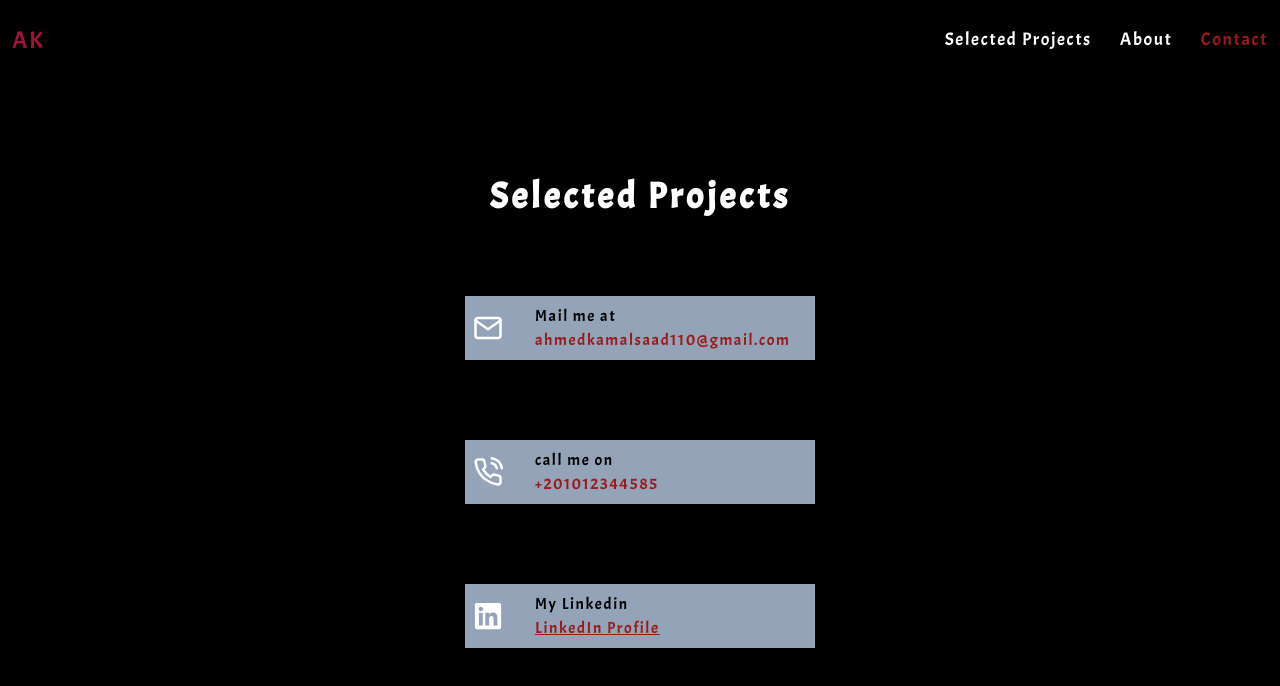
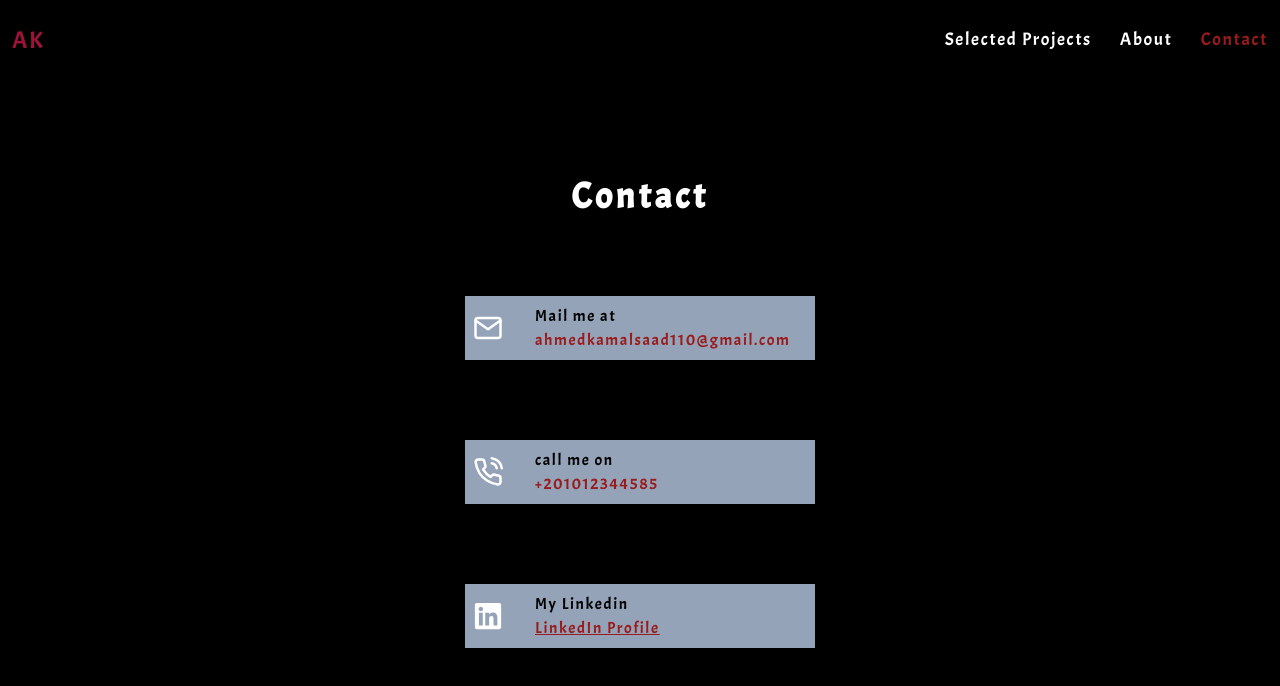
Before and after one commit to AhmedKamalSaad/Portfolio, a Next.js app: page /contact in a window 1280 px wide. Shown: the top 686 px of the page. Built offline with nearby package versions, Linux system fonts and the light colour scheme.

Commit message:
Editing the main text of  the routes

```diff
--- a/app/about/page.tsx
+++ b/app/about/page.tsx
@@ -4,7 +4,7 @@ import type { Metadata } from "next";
 
 const page = () => {
   return (
-    <MainSection className="lg:h-[750px]">
+    <MainSection className="lg:h-[750px]" mainText="About Me">
       <div className="flex flex-col lg:flex-row justify-between items-center w-full lg:px-6">
         <Image
           alt="My photo"
--- a/app/components/MainSection.tsx
+++ b/app/components/MainSection.tsx
@@ -2,15 +2,15 @@ import React, { ReactNode } from "react";
 interface Props {
   children: ReactNode;
   className?: string;
+  mainText:string
 }
-const MainSection = ({ children, className }: Props) => {
+const MainSection = ({ children, className , mainText }: Props) => {
   return (
     <section
       className={`max-w-screen-xl pt-44 mx-auto flex flex-col  text-white gap-20 ${className}`}
     >
       <h1 className="text-4xl font-black tracking-widest text-center">
-        Selected Projects
-      </h1>
+{mainText}      </h1>
       {children}
     </section>
   );
--- a/app/contact/page.tsx
+++ b/app/contact/page.tsx
@@ -7,7 +7,7 @@ import type { Metadata } from "next";
 
 const page = () => {
   return (
-    <MainSection>
+    <MainSection mainText="Contact">
       {array.map((a, i) => (
         <MainDiv text={a.text} contact={a.contact} key={i}>
           {a.icon}
--- a/app/projects/page.tsx
+++ b/app/projects/page.tsx
@@ -4,7 +4,7 @@ import type { Metadata } from "next";
 
 const page = () => {
   return (
-    <MainSection>
+    <MainSection mainText="Selected Projects">
       <div className="grid grid-cols-1 md:grid-cols-2 lg:grid-cols-3 w-full gap-4 px-6 md:px-4 lg:px-2 ">
         {projectsArray.map((p, i) => (
           <Card href={p.href} img={p.img} title={p.title} key={i} />
```
